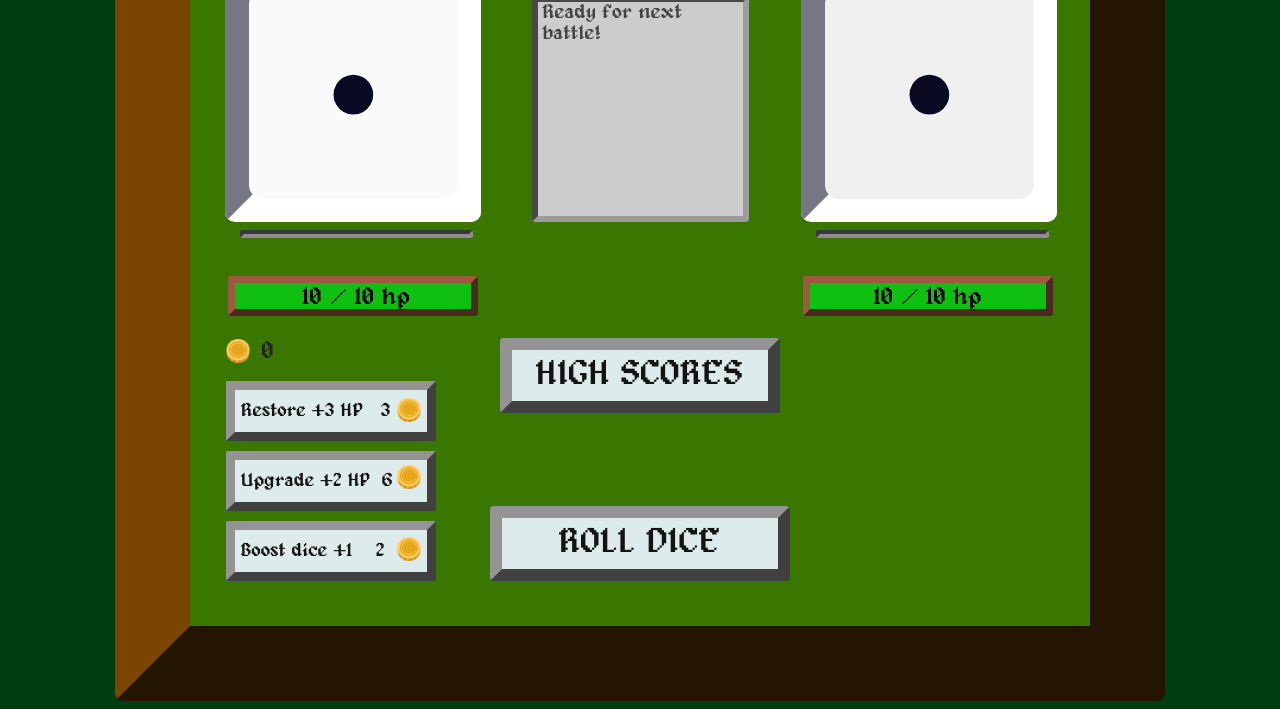
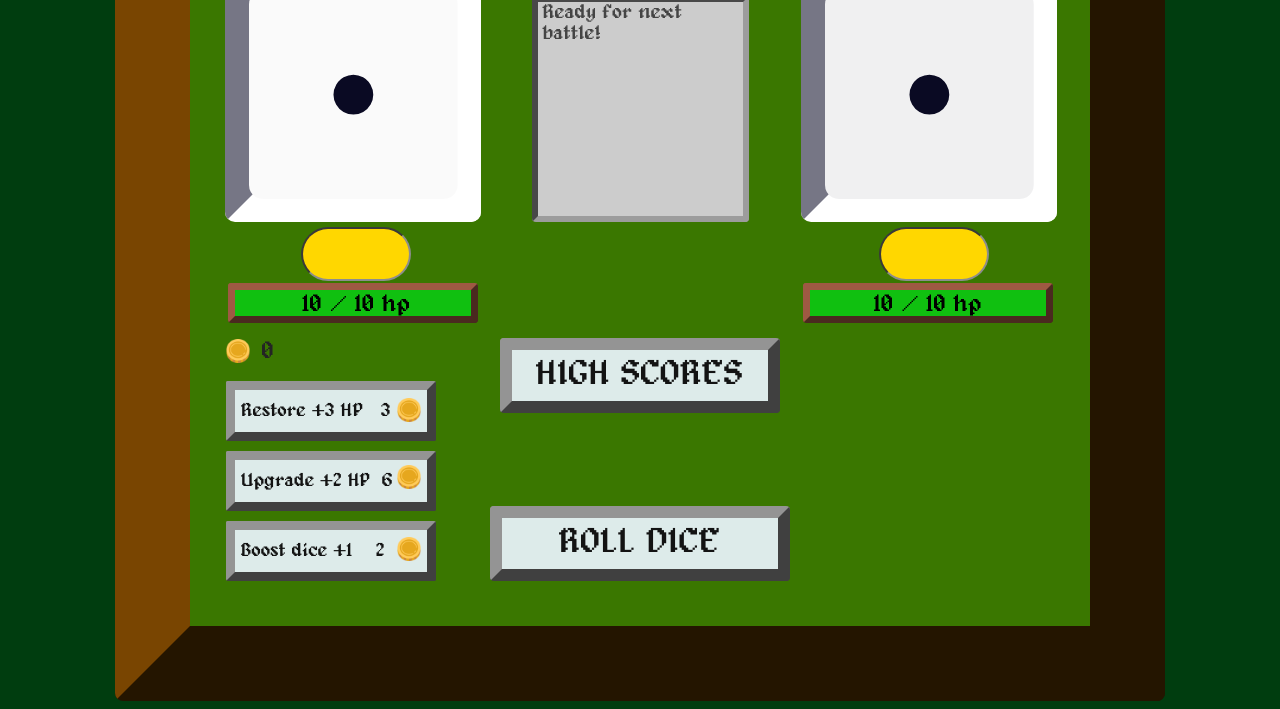
Before and after one commit to Hakandede/NotPong, a plain HTML site: page dicefight.html in a window 1280 px wide. Shown: the part 174-883 px from the top of the page. Drawn offline with Linux system fonts and the light colour scheme.

Commit message:
dice counters, new fonts, damage is now playerdice subtract computer dice, currency is too.

```diff
--- a/dicefight.css
+++ b/dicefight.css
@@ -36,6 +36,14 @@ cursor: url(data/cursor.png), default;
   @font-face {
     font-family: dicey;
     src: url(fonts/Dicey.ttf);
+  }
+  @font-face {
+    font-family: lionDice;
+    src: url(fonts/liontype-dice.ttf);
+  }
+  @font-face {
+    font-family: d20;
+    src: url(fonts/d20.ttf);
   }
   .buttons{
     position: absolute;
@@ -192,7 +200,7 @@ cursor: url(data/cursor.png), default;
     border: 7px solid rgb(158, 89, 67);
     border-radius: 3.4px;
     border-style: outset;
-    top: 50%;
+    top: 51%;
     left: 4.2%;
     width: 250px;
     height: 40px;
@@ -202,7 +210,7 @@ cursor: url(data/cursor.png), default;
     border: 7px solid rgb(158, 89, 67);
     border-radius: 3.4px;
     border-style: outset;
-    top: 50%;
+    top: 51%;
     left: 68.1%;
     width: 250px;
     height: 40px;
@@ -215,31 +223,36 @@ cursor: url(data/cursor.png), default;
     font-family: alagard;
   }
   .hptxt#hptxtPY{
-    top: 47.8%;
+    top: 48.8%;
     left: 12.5%;
   }
   .hptxt#hptxtPC{
-    top: 47.8%;
+    top: 48.8%;
     left: 76%;
     font-family: alagard;
   }
   .diceCounter{
     position:absolute;
-    background-color: rgb(55, 100, 36);
-    border: 4px inset rgb(141, 141, 141);
-    border-radius: 3px;
-    padding-left: 5px;
-    width: 220px;
-    font-family: dicey;
-    font-weight: bolder;
+    display: flex;
+    background-color: rgb(255, 215, 0);
+    rgb(248, 248, 248);
+    border: 2px inset rgb(141, 141, 141);
+    border-radius: 28px;
+    width: 100px;
+    height: 50px;
+    padding-left: 6px;
+    line-height: 50px;
+    font-size: 50px;
+    font-weight: bold;
+    font-family: d20;
   }
   #diceCounterPY{
-    top: 41.1%;
-    left: 5.5%;
+    top: 35.8%;
+    left: 12.3%;
   }
   #diceCounterPC{
-    top: 41.1%;
-    left: 69.5%;
+    top: 35.8%;
+    left: 76.5%;
   }
   #coin{
     position: absolute;
```
